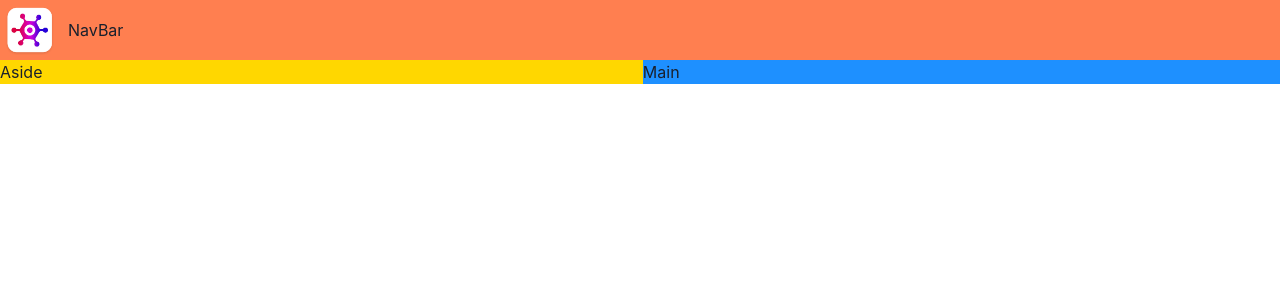
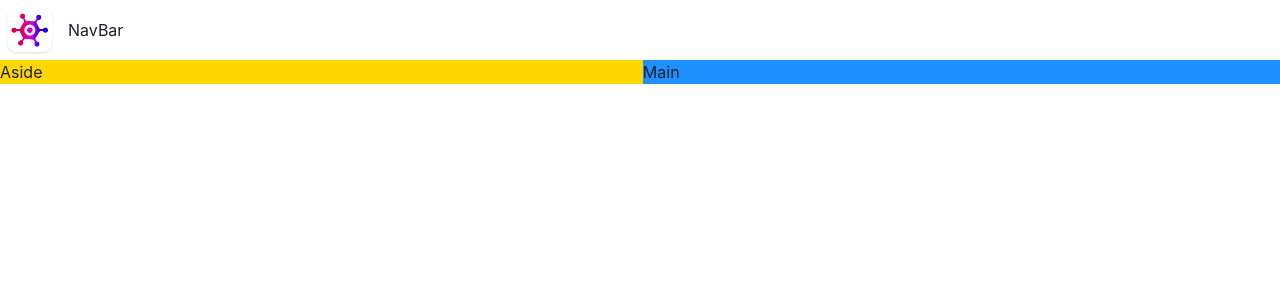
Before and after one commit to rodrigoBdsS/game-hub, a React (Vite) app: page / in a window 1280 px wide. Shown: the top 300 px of the page. Built offline with nearby package versions, Linux system fonts and the light colour scheme.

Commit message:
Removing Navbar background color

```diff
--- a/src/App.tsx
+++ b/src/App.tsx
@@ -10,7 +10,7 @@ function App() {
         lg: `"nav nav" "aside main"`,
       }}
     >
-      <GridItem area="nav" bg="coral">
+      <GridItem area="nav">
         <NavBar />
       </GridItem>
       <Show above="lg">
```
